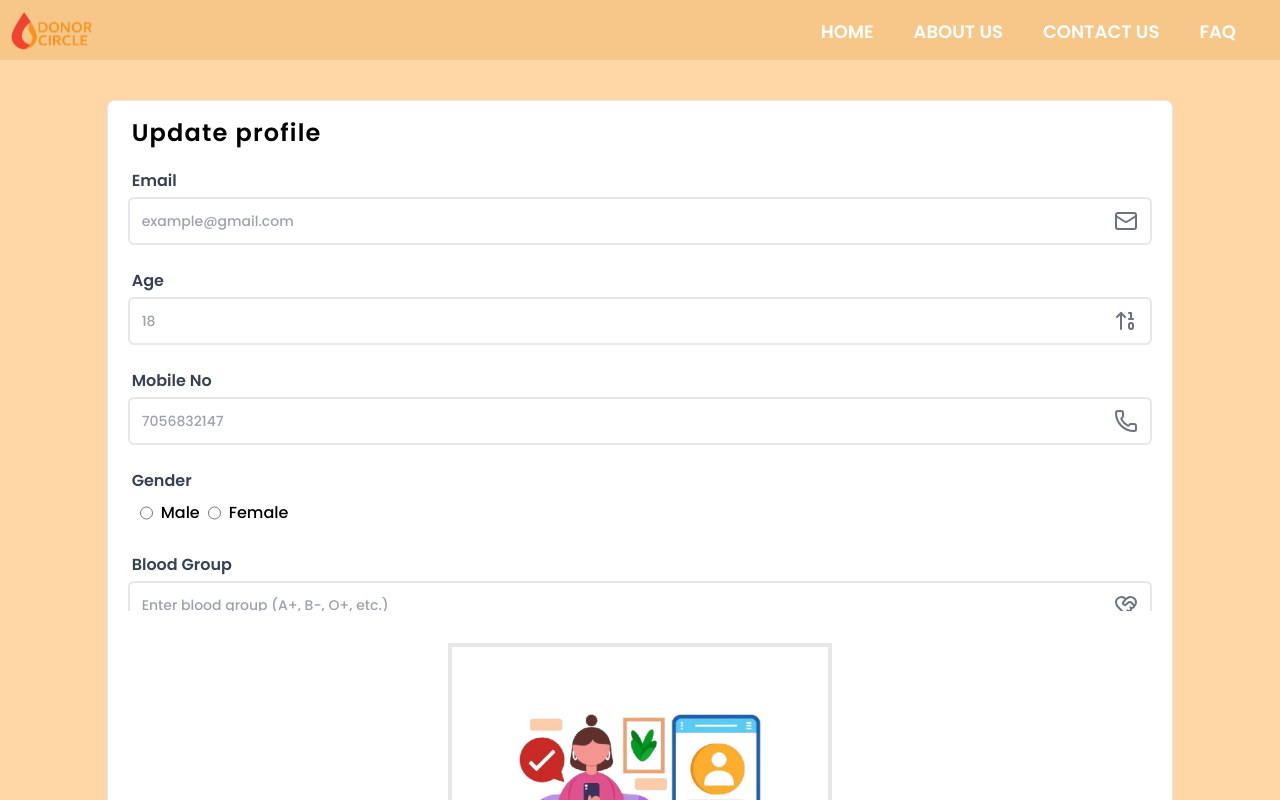
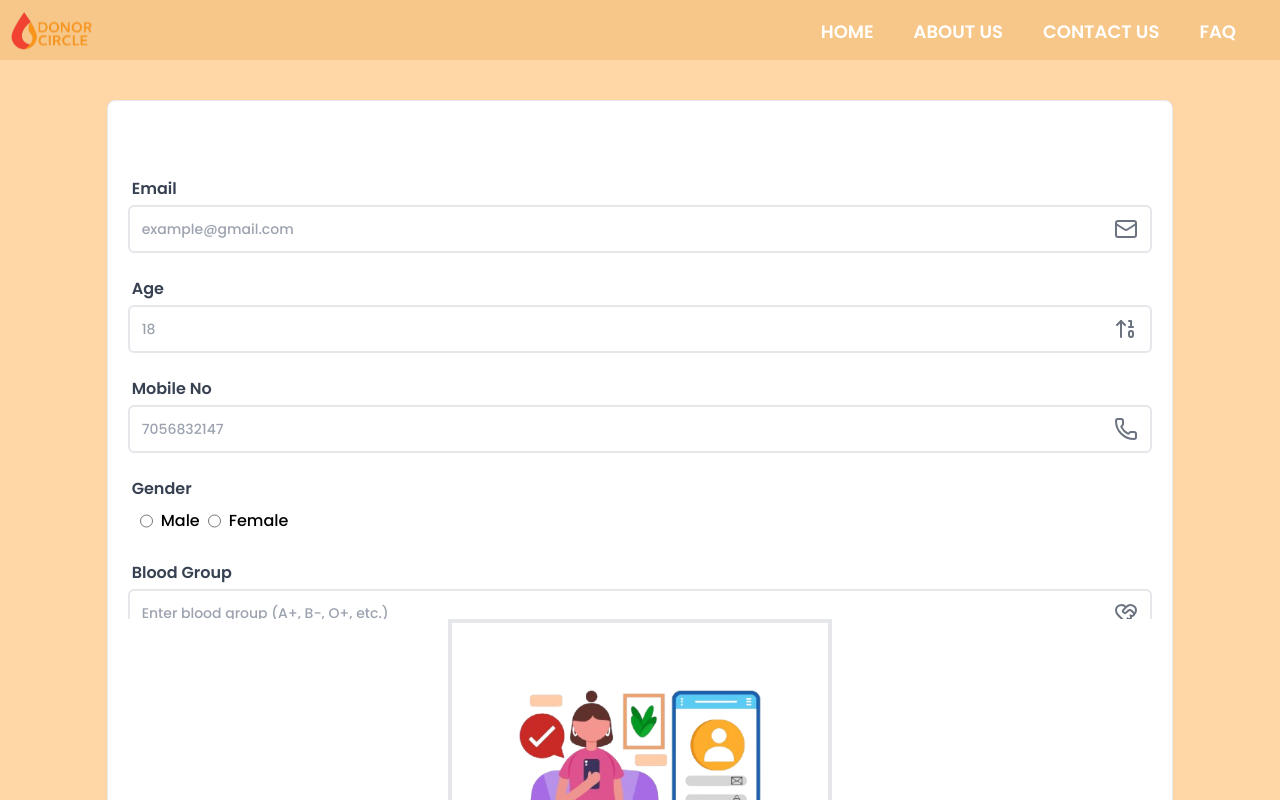
Before and after one commit to TanmayVidhate/DonorCircle_2, a React (Vite) app in the folder client/: page /adduserprofile in a window 1280 px wide. Shown: the top 800 px of the page. Built offline with nearby package versions, Linux system fonts and the light colour scheme.

Commit message:
add classes

```diff
--- a/client/src/Views/AddUserProfile.jsx
+++ b/client/src/Views/AddUserProfile.jsx
@@ -109,13 +109,13 @@ function AddUserProfile() {
 
                         {/* second div */}
                         <div className='order-2'>
-                            <p className='invisible text-2xl font-semibold ml-2 tracking-wider '>Update profile</p>
-                            <Image img_url={imgurl} className="w-full !object-scale-down border-4 " />
+                            <p className='invisible text-2xl font-semibold ml-2 tracking-wider lg:visible lg:absolute lg:top-3 lg:left-16'>Update profile</p>
+                            <Image img_url={imgurl} className="w-full h-2/5 !object-scale-down border-4 " />
                         </div>
 
                         {/* first div */}
                         <div className='order-1 w-full overflow-y-auto overflow-x-hidden scrollbar-hide  '>
-                            <p className='text-2xl font-semibold ml-2 tracking-wider '>Update profile</p>
+                            <p className='text-2xl font-semibold ml-2 tracking-wider sm:text-3xl md:text-4xl lg:invisible'>Update profile</p>
                             <form className='w-full  h-[450px] ' action="/profile" method="post" encType='multipart/form-data'  >
 
 
```
